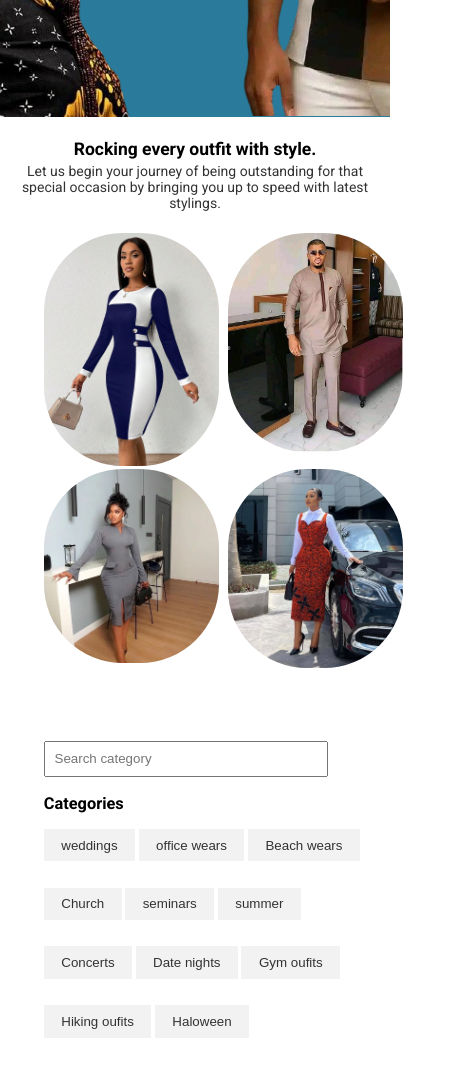
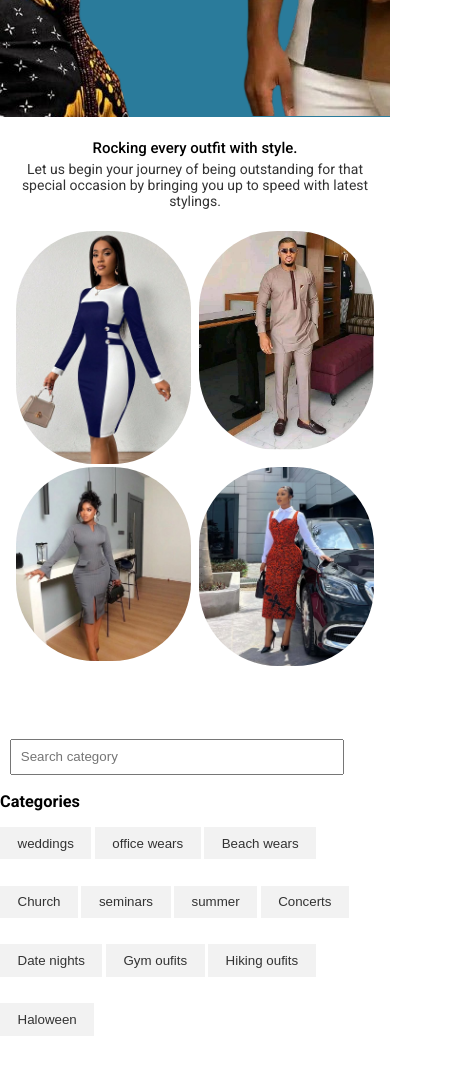
Before and after one commit to Tenagabriel/closet-test7, a plain HTML site: page index.html in a window 390 px wide. Shown: the part 700-1767 px from the top of the page, 470 px wide, since content can reach past the window. Drawn offline with Linux system fonts and the light colour scheme.

Commit message:
Add files via upload

```diff
--- a/styles/footer.css
+++ b/styles/footer.css
@@ -3,7 +3,7 @@
   width: 100%;
   opacity: 0.7;
   margin-top: 20px;
-  padding: 40px;
+  padding: 20px;
   display: flex;
   justify-content: space-between;
   font-size: 1rem;
--- a/styles/main.css
+++ b/styles/main.css
@@ -190,13 +190,6 @@ main {
 
 
 @media (max-width: 37.5000rem) {
-
-  .illustration-container:hover {
-    box-shadow: 0 0.2500rem 0.5000rem rgba(0, 0, 0, 0.1);
-    transform: scale(1.02);
-    transition: all 0.6s ease-out;
-  }
-
   .image-container {
     width: 100%;
     min-height: 12.5000rem;
@@ -361,6 +354,11 @@ main {
     display: flex;
     flex-direction: column;
     gap: 5.0000rem;
+    margin: auto;
+  }
+
+  .category-input {
+    margin-left: 10px;
   }
 
   .left-main-content {
@@ -387,14 +385,12 @@ main {
 }
 
 @media (max-width: 32.8125rem) {
-  .main-content {
-    margin-left: 3.1250rem;
-  }
-
   .left-main-content {
     display: grid;
     grid-template-columns: 13.1250rem 1fr;
+    margin: auto;
   }
+
 
   .outfit-type-display {
     width: 12.5000rem;
@@ -404,6 +400,11 @@ main {
   .outfits-type-display-box-special, .outfits-type-display-box-special-two {
     display: none;
   }
+
+  .headline-headers {
+    font-size: 1.07rem;
+    font-weight: 500;
+  }
 }
 
 .popular-category-text {
```
